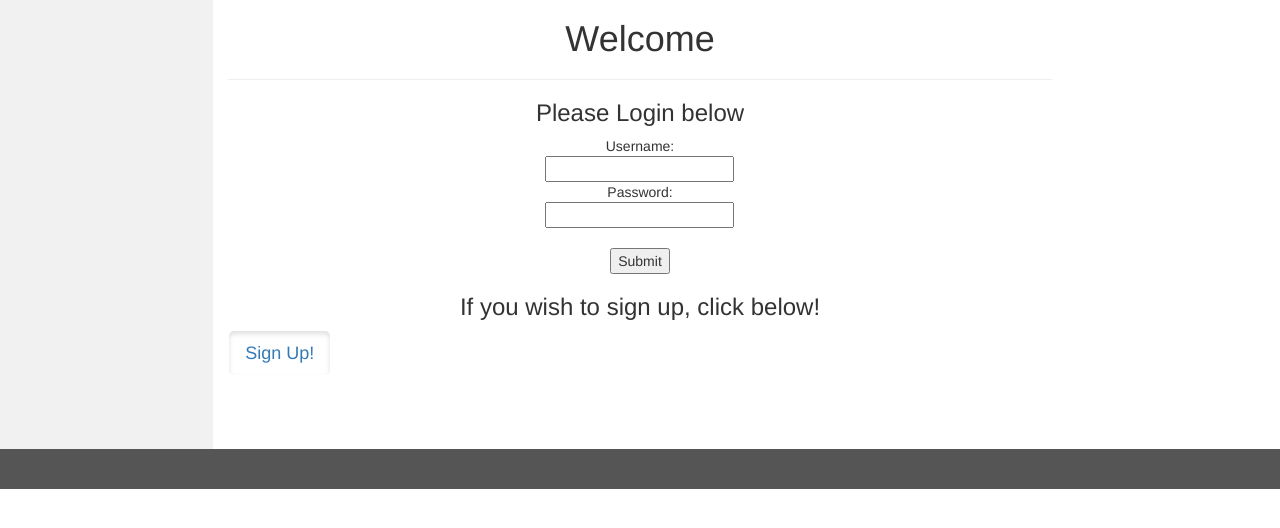
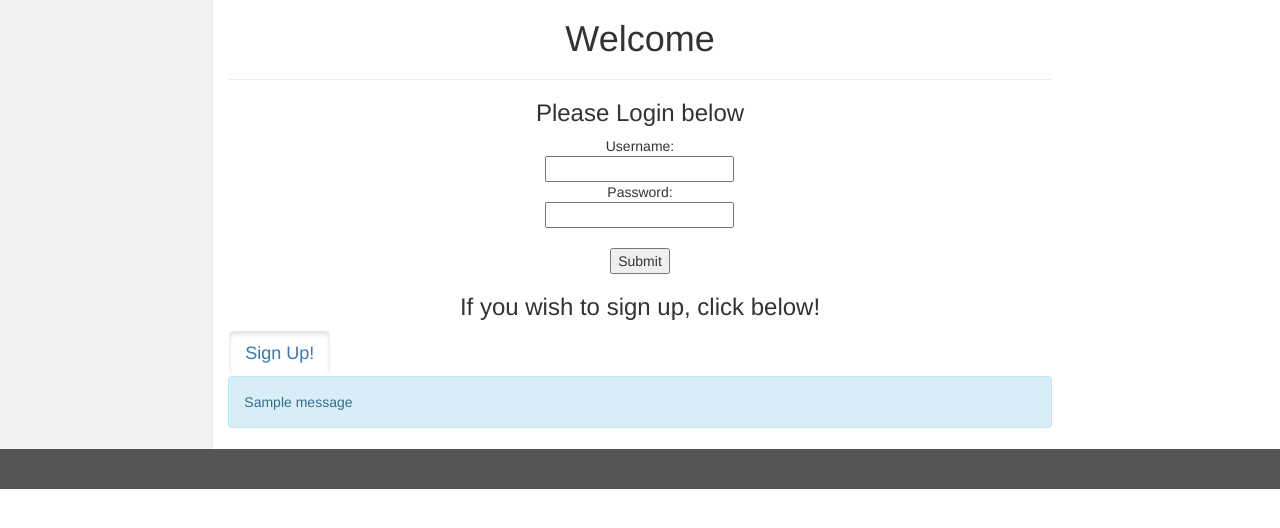
Before and after one commit to emmagrealy/djangoApp2, a Django app: page / in a window 1280 px wide. Shown: the part 53-581 px from the top of the page. Run offline with Django 3.2, Linux system fonts and the light colour scheme; one stand-in notice (Sample message) is shown; some libraries are stand-ins or nearby versions.

Commit message:
login/signup working

```diff
--- a/mysite/home/templates/home/index.html
+++ b/mysite/home/templates/home/index.html
@@ -89,12 +89,22 @@
       <p>
         <h3 style="text-align:center;">If you wish to sign up, click below!</h3>
         <a href="{% url 'home:signUpForm' %}" class="btn btn-secondary btn-lg active" role="button" aria-pressed="true">Sign Up!</a>
-    </div>
+
+        {% if messages %}
+            {% for message in messages %}
+            <div class="alert alert-info" role="alert">
+              {{ message }}
+            </div>
+            {% endfor %}
+        {% endif %}
+
+      </div>
   </div>
 </div>
 
 <footer class="container-fluid text-center">
-  <p></p>
+  <p>
+  </p>
 </footer>
 
 </body>
--- a/mysite/home/urls.py
+++ b/mysite/home/urls.py
@@ -11,5 +11,8 @@ urlpatterns = [
     path('signUpForm/', views.signUpForm, name='signUpForm'),
 
     #sign up form leads here
-    path('signUp/', views.signUp, name='signUp')
+    path('signUp/', views.signUp, name='signUp'),
+
+    #profile
+    path('profile/', views.profile, name='profile'),
 ]
--- a/mysite/home/views.py
+++ b/mysite/home/views.py
@@ -4,6 +4,7 @@ from django.contrib.auth import authenticate, login
 from django.http import HttpResponse
 from django.shortcuts import redirect , reverse
 from django.http import HttpResponseRedirect
+from django.contrib import messages
 
 
 def index(request):
@@ -16,8 +17,10 @@ def signIn(request):
     user = authenticate(request, username=username, password=password)
     if user is not None:
         login(request, user)
+        return HttpResponseRedirect(reverse('home:profile'))
     else:
-        return HttpResponseRedirect(reverse('home/profile.html'))
+        messages.add_message(request, messages.INFO, 'Invalid LogIn Details!')
+        return render(request, 'home/index.html')
 
 
 
@@ -38,9 +41,8 @@ def signUp(request):
           user.save()
           login(request, user)
 
-    return HttpResponseRedirect(reverse('home/profile.html'))
+    return HttpResponseRedirect(reverse('home:profile'))
 
 
 def profile(request):
-    ctx = {}
-    return render(request, 'home/profile.html', ctx)
+    return render(request, 'home/profile.html')
```
Also changed, not shown: mysite/db.sqlite3.
